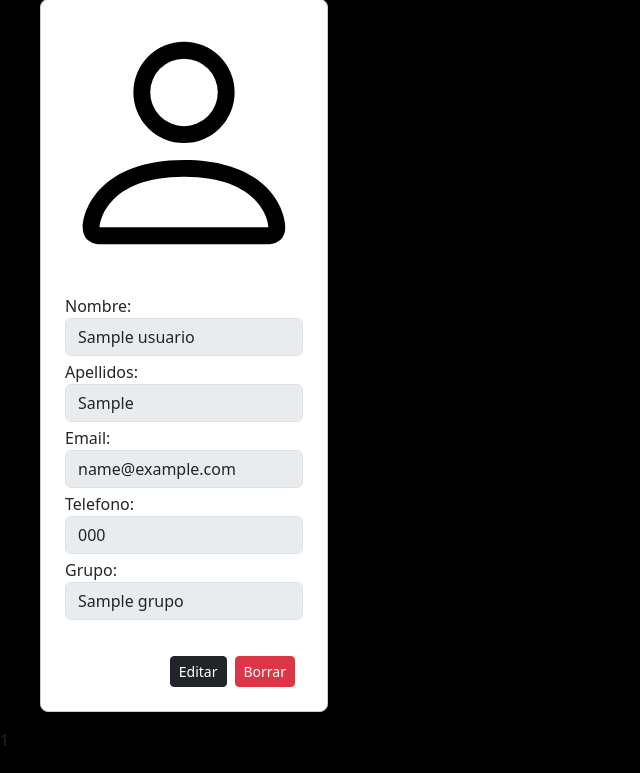
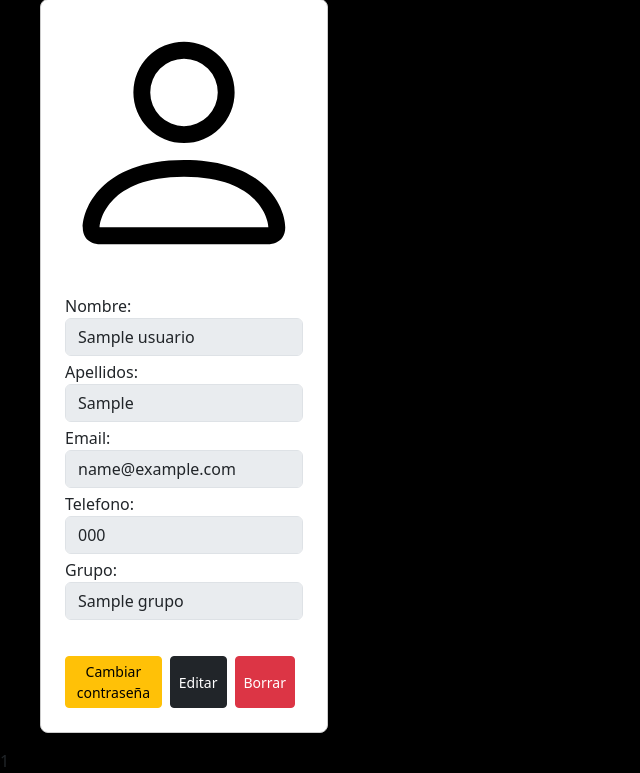
Before and after one commit to RocioF219/student-teacher-portal, a PHP site: page /alumnos in a window 1280 px wide. Shown: the part 253-1026 px from the top of the page, without its empty margins (0-640 px from the left). Before the commit the page ends 999 px from the top, so only its background shows below. Run offline with PHP 8.4, Linux system fonts and the light colour scheme; the visitor is signed in with stand-in values (Sample User, id 1); tables that the repository leaves empty or names only in its code hold one stand-in row (values such as "Sample post"); some libraries are stand-ins or nearby versions.

Commit message:
Se añaden campos de cambiar contraseña a los alumnos

```diff
--- a/html/alumnos.php
+++ b/html/alumnos.php
@@ -37,7 +37,7 @@ $grupos = include_once("$directorio/func/obtener_grupos.php");
 
                 <!-- Logout a la derecha -->
                 <div class="col-4 col-md-2 text-end">
-                    <a href="../index.html">
+                    <a href="/">
                         <img src="../img/logo/log-out.svg" alt="Logout" style="width: 30px; height: 30px;">
                     </a>
                 </div>
@@ -74,10 +74,11 @@ $grupos = include_once("$directorio/func/obtener_grupos.php");
                                 <option value="<?= $grupo["id_grupo"] ?>"><?= $grupo["nombre_grupo"] ?></option>
                             <?php } ?>
                         </select>
-                        <input type="hidden" name="id-user" value="<?= $alumno["id_alumno"] ?>">
+                        <input type="hidden" class="id-user" name="id-user" value="<?= $alumno["id_alumno"] ?>">
                     </form>
                 </div>
                 <div class="card-body d-flex justify-content-end">
+                    <button class="btn btn-warning btn-sm me-2 btn-contra" data-bs-toggle="modal" data-bs-target="#modal-cambiar-contrasena">Cambiar contraseña</button>
                     <button class="btn btn-dark btn-sm me-2 btn-editar">Editar</button>
                     <button class="btn btn-success btn-sm me-2 btn-guardar d-none">Guardar</button>
                     <button class="btn btn-danger btn-sm me-2 btn-cancelar d-none">Cancelar</button>
@@ -85,7 +86,31 @@ $grupos = include_once("$directorio/func/obtener_grupos.php");
                 </div>
             </div>
         <?php } ?>
-        <!-- Modal -->
+        <!-- Modal cambiar contraseña -->
+        <div class="modal fade" id="modal-cambiar-contrasena" tabindex="-1" aria-labelledby="modal-label-cambiar-contrasena" aria-hidden="true">
+            <div class="modal-dialog modal-dialog-centered">
+                <div class="modal-content">
+                    <div class="modal-header">
+                        <h5 class="modal-title" id="modal-label-cambiar-contrasena">Cambiar la contraseña</h5>
+                        <button type="button" class="btn-close" data-bs-dismiss="modal" aria-label="Close"></button>
+                    </div>
+                    <div class="modal-body">
+                        <form id="form-cambiar-contrasena">
+                            <label class="form-label" for="cc-contrasena">Contraseña:</label>
+                            <input type="password" class="form-control" name="input-cc-contrasena" id="cc-contrasena">
+                            <br>
+                            <label class="form-label" for="cc-contrasena2">Confirmar contraseña:</label>
+                            <input type="password" class="form-control" name="input-cc-contrasena2" id="cc-contrasena2">
+                        </form>
+                    </div>
+                    <div class="modal-footer">
+                        <button type="button" class="btn btn-danger" data-bs-dismiss="modal">Cerrar</button>
+                        <button type="button" class="btn btn-success" id="btn-confirmar-contrasena">Aceptar</button>
+                    </div>
+                </div>
+            </div>
+        </div>
+        <!-- Modal crear alumno -->
         <div class="modal fade" id="modal-crear-alumno" tabindex="-1" aria-labelledby="modal-label-crear-alumno" aria-hidden="true">
             <div class="modal-dialog modal-dialog-centered">
                 <div class="modal-content">
@@ -214,7 +239,6 @@ $grupos = include_once("$directorio/func/obtener_grupos.php");
         })
 
         $(document).on("click", ".btn-editar", function() {
-            let $id = $(this).closest(".card").find("#id-user").val();
             $(this).closest(".card").find(".nombre, .apellidos, .email, .telefono, .grupo").attr("disabled", false)
             $(this).addClass("d-none");
             $(this).closest(".card").find(".btn-borrar").addClass("d-none");
@@ -223,7 +247,6 @@ $grupos = include_once("$directorio/func/obtener_grupos.php");
         })
 
         $(document).on("click", ".btn-cancelar", function() {
-            let $id = $(this).closest(".card").find("#id-user").val();
             $(this).closest(".card").find(".nombre, .apellidos, .email, .telefono, .grupo").attr("disabled", true)
             $(this).addClass("d-none");
             $(this).closest(".card").find(".btn-borrar").removeClass("d-none");
@@ -419,6 +442,61 @@ $grupos = include_once("$directorio/func/obtener_grupos.php");
                 }
             })
         })
+
+        $(document).on("click", ".btn-contra", function(){
+            const idAlumno = $(this).closest(".card").find(".id-user").val();
+            $("#btn-confirmar-contrasena").data("id-user", idAlumno);
+        })
+
+        $("#btn-confirmar-contrasena").on("click", function(){
+            let $contrasena = $("#cc-contrasena").val();
+            let $contrasena2 = $("#cc-contrasena2").val();
+            let $id = $(this).data("id-user");
+
+            if($contrasena.length <= 0){
+                Swal.fire({
+                    icon: "error",
+                    title: "Por favor, rellene el campo contraseña",
+                });
+                return;
+            }
+            if($contrasena2.length <= 0){
+                Swal.fire({
+                    icon: "error",
+                    title: "Por favor, rellene el campo confirmar contraseña",
+                });
+                return;
+            }
+            if($contrasena !== $contrasena2){
+                Swal.fire({
+                    icon: "error",
+                    title: "Las contraseñas no coinciden",
+                });
+                return;
+            }
+
+            $.ajax({
+                url: url + "/func/cambiar_contrasena_alumno.php",
+                method: "POST",
+                data: $("#form-cambiar-contrasena").serialize() + "&id=" + $id,
+                success: function(res){
+                    if (res.id == "200") {
+                        Swal.fire({
+                            icon: "success",
+                            title: res.message,
+                        });
+
+                        $("#modal-cambiar-contrasena").modal("hide");
+                        $("#form-cambiar-contrasena")[0].reset();
+                    } else{
+                        Swal.fire({
+                            icon: "error",
+                            title: res.message,
+                        });
+                    }
+                }
+            })
+        })
     })
 </script>
 
```
Also changed, not shown: func/cambiar_contrasena_alumno.php (added, +31 -0 lines), func/login.php (+5 -3 lines).
